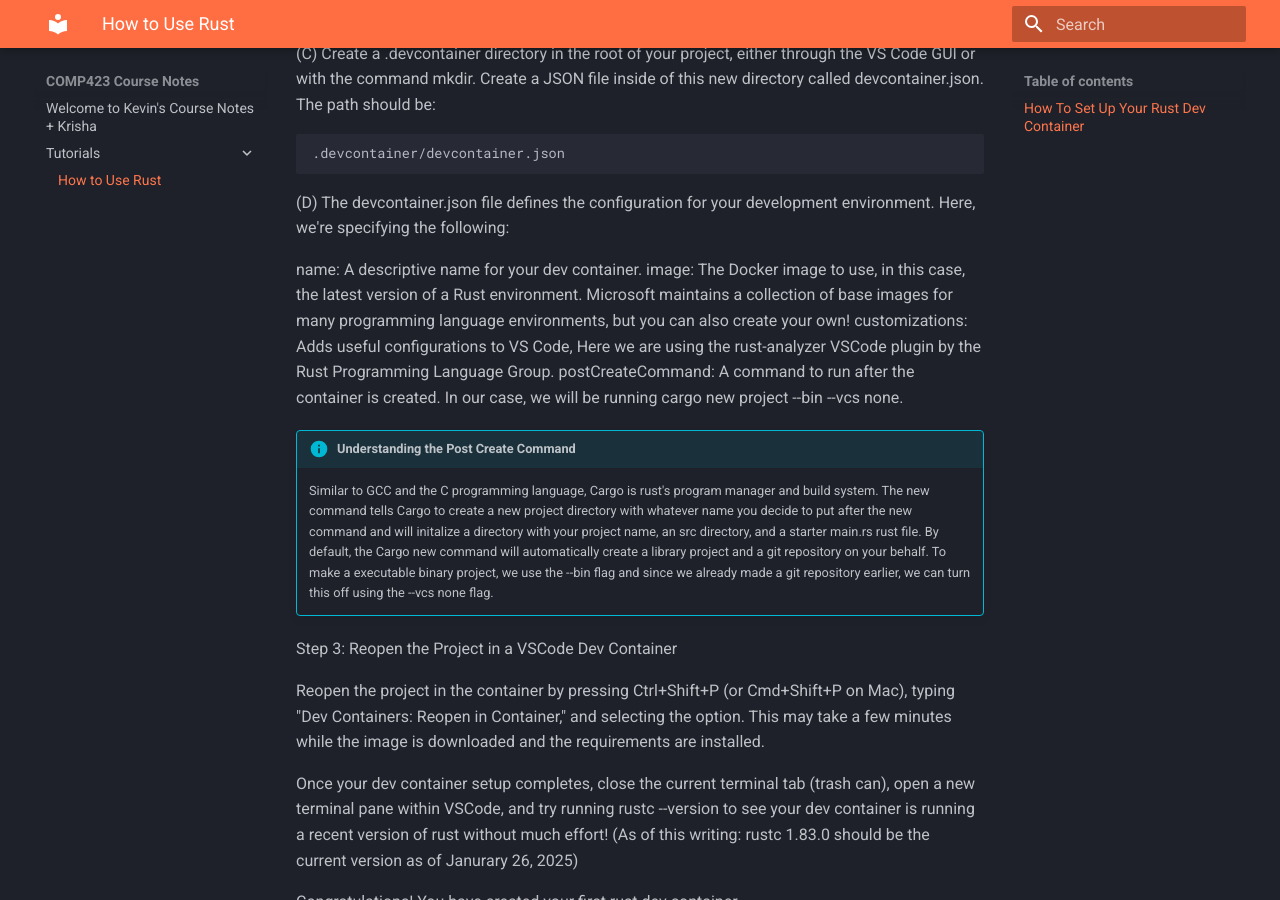
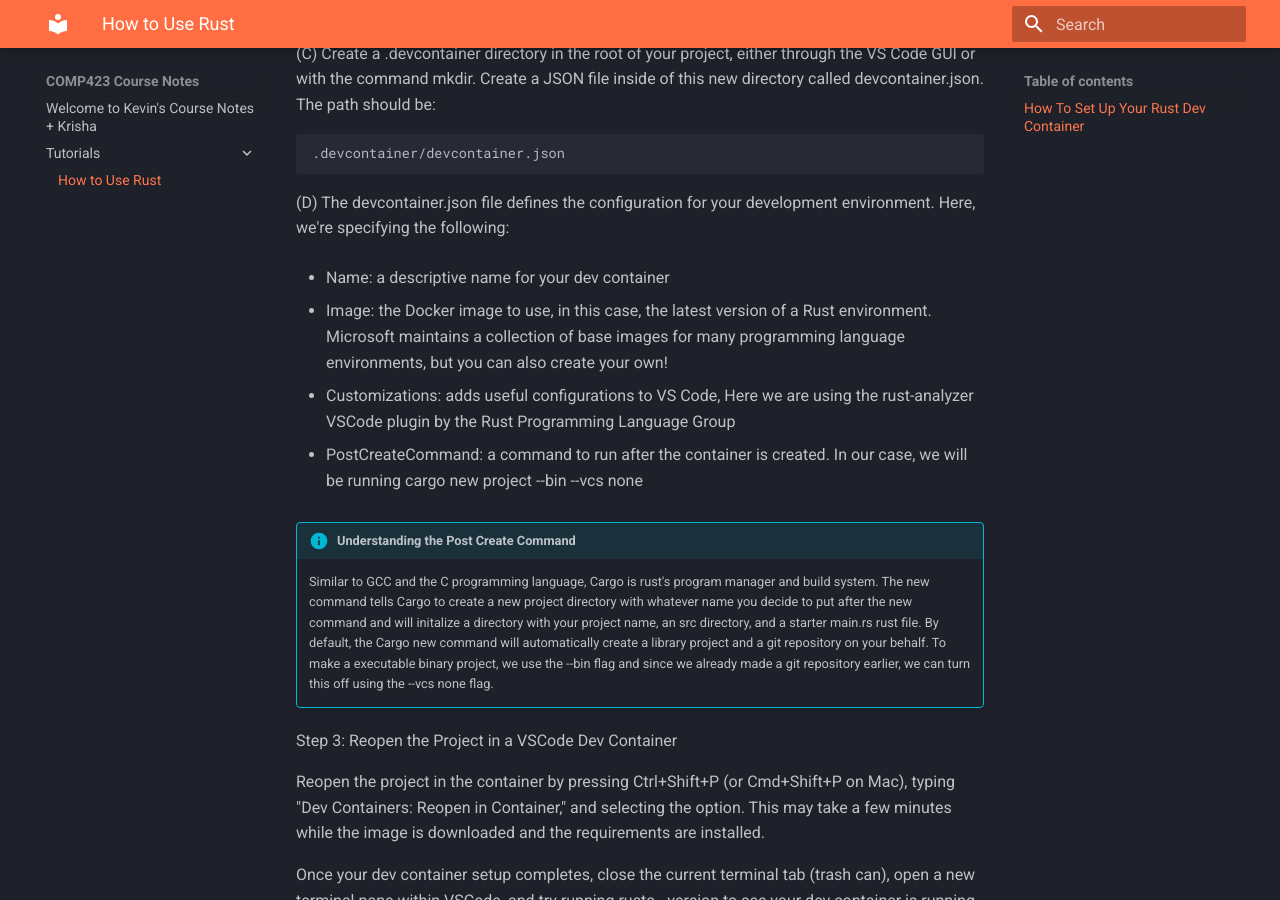
Before and after one commit to Kevinofma/comp423-course-notes, an MkDocs documentation site: the page built from docs/tutorials/rust-setup.md, in a window 1280 px wide and 900 px high, scrolled down 923 px. Built offline with MkDocs 1.6.1 and Material for MkDocs 9.7.7, drawn with Linux system fonts in a browser that asks for light colours; some of the changed lines change nothing that is shown.

Commit message:
bullet points

```diff
--- a/docs/tutorials/rust-setup.md
+++ b/docs/tutorials/rust-setup.md
@@ -47,10 +47,13 @@
 
 (D) The devcontainer.json file defines the configuration for your development environment. Here, we're specifying the following:
 
-name: A descriptive name for your dev container.
-image: The Docker image to use, in this case, the latest version of a Rust environment. Microsoft maintains a collection of base images for many programming language environments, but you can also create your own!
-customizations: Adds useful configurations to VS Code, Here we are using the rust-analyzer VSCode plugin by the Rust Programming Language Group.
-postCreateCommand: A command to run after the container is created. In our case, we will be running cargo new project --bin --vcs none.
+* Name: a descriptive name for your dev container
+
+* Image: the Docker image to use, in this case, the latest version of a Rust environment. Microsoft maintains a collection of base images for many programming language environments, but you can also create your own!
+
+* Customizations: adds useful configurations to VS Code, Here we are using the rust-analyzer VSCode plugin by the Rust Programming Language Group
+
+* PostCreateCommand: a command to run after the container is created. In our case, we will be running cargo new project --bin --vcs none
 
 !!! info "Understanding the Post Create Command"
 
```
